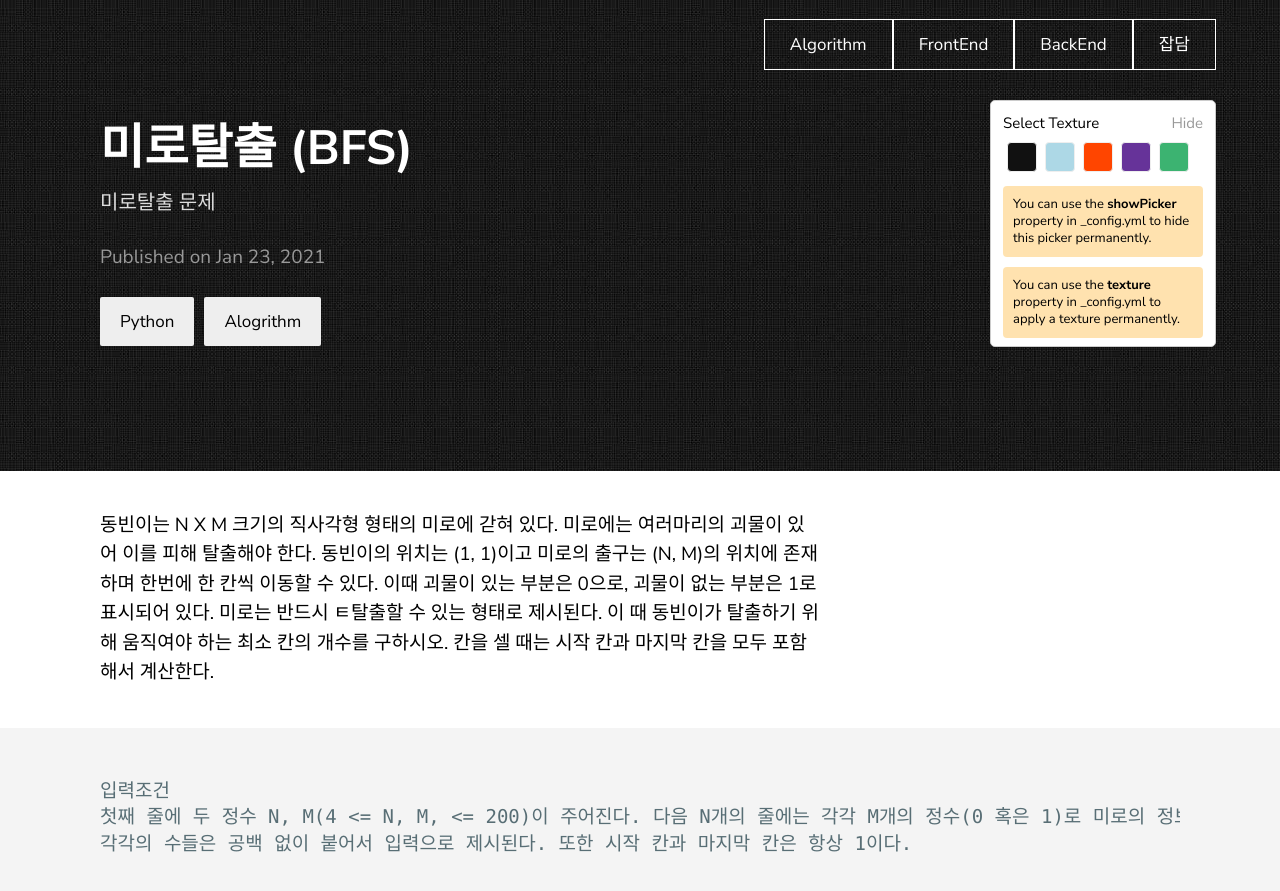
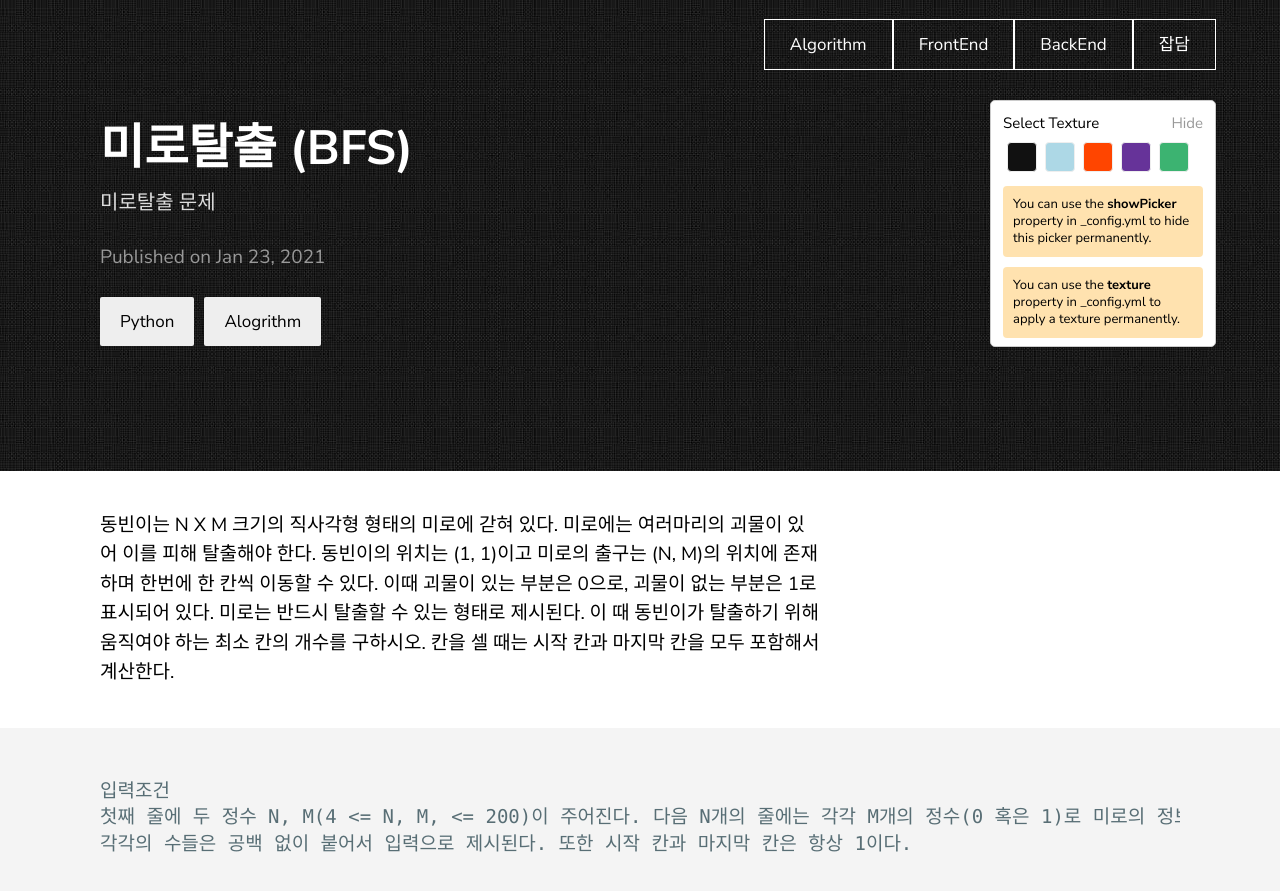
Before and after one commit to piemonte93/piemonte93.github.io, a Jekyll site: the page built from _posts/2021-01-23-algo-post1.markdown, in a window 1280 px wide and 900 px high. Shown: the top 891 px of the window. Built offline with Jekyll 4.4.1, drawn with Linux system fonts in a browser that asks for light colours.

Commit message:
오타 수정

````diff
--- a/_posts/2021-01-23-algo-post1.markdown
+++ b/_posts/2021-01-23-algo-post1.markdown
@@ -6,7 +6,7 @@ date: 2021-01-23 14:18:36 +0530
 categories: Python Alogrithm
 ---
 
-동빈이는 N X M 크기의 직사각형 형태의 미로에 갇혀 있다. 미로에는 여러마리의 괴물이 있어 이를 피해 탈출해야 한다. 동빈이의 위치는 (1, 1)이고 미로의 출구는 (N, M)의 위치에 존재하며 한번에 한 칸씩 이동할 수 있다. 이때 괴물이 있는 부분은 0으로, 괴물이 없는 부분은 1로 표시되어 있다. 미로는 반드시 ㅌ탈출할 수 있는 형태로 제시된다. 이 때 동빈이가 탈출하기 위해 움직여야 하는 최소 칸의 개수를 구하시오. 칸을 셀 때는 시작 칸과 마지막 칸을 모두 포함해서 계산한다.
+동빈이는 N X M 크기의 직사각형 형태의 미로에 갇혀 있다. 미로에는 여러마리의 괴물이 있어 이를 피해 탈출해야 한다. 동빈이의 위치는 (1, 1)이고 미로의 출구는 (N, M)의 위치에 존재하며 한번에 한 칸씩 이동할 수 있다. 이때 괴물이 있는 부분은 0으로, 괴물이 없는 부분은 1로 표시되어 있다. 미로는 반드시 탈출할 수 있는 형태로 제시된다. 이 때 동빈이가 탈출하기 위해 움직여야 하는 최소 칸의 개수를 구하시오. 칸을 셀 때는 시작 칸과 마지막 칸을 모두 포함해서 계산한다.
 
 ```
 입력조건
````
